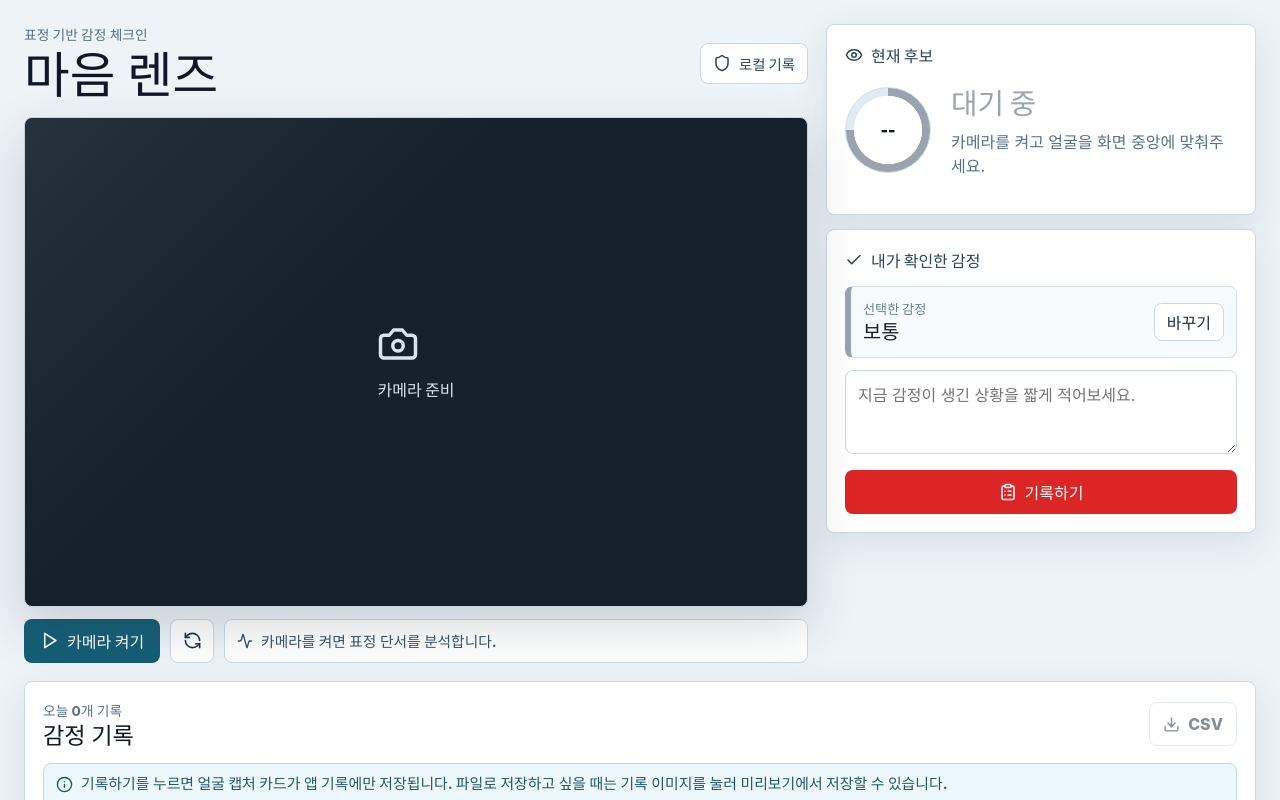
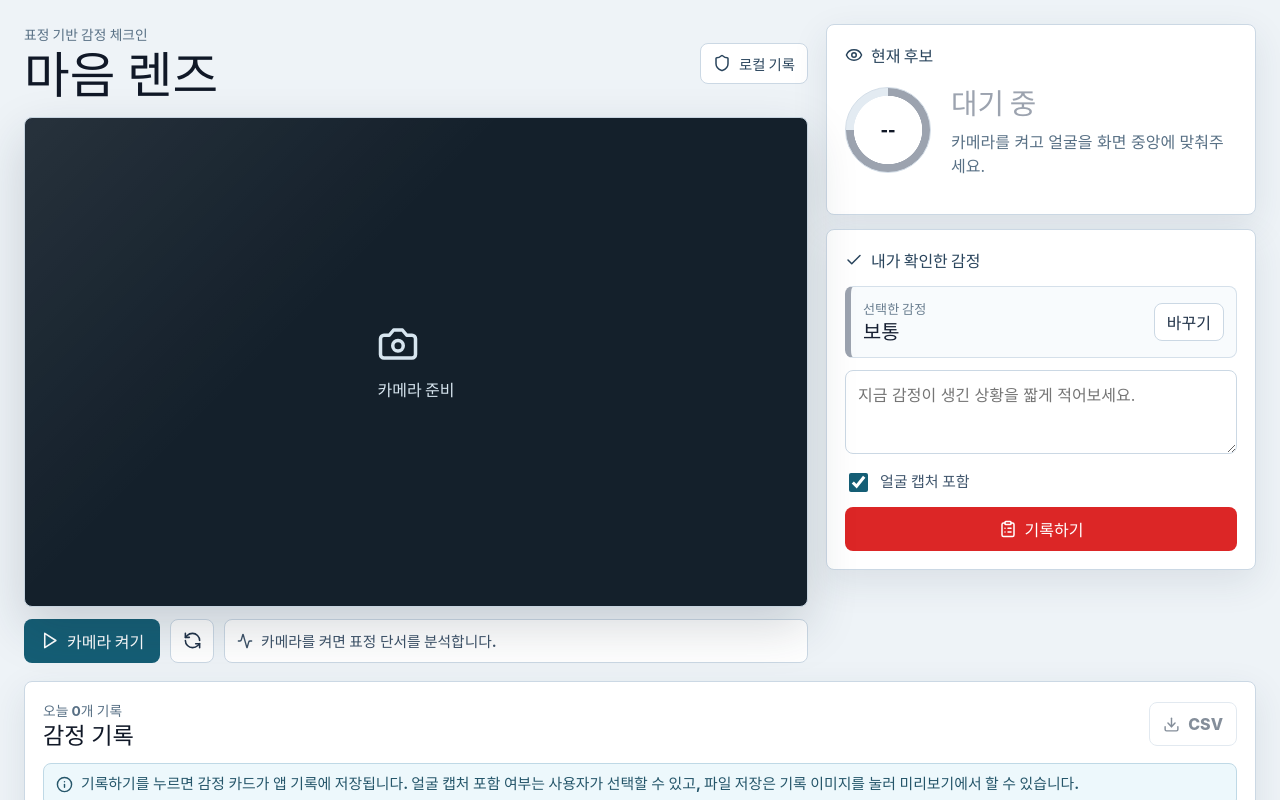
Before and after one commit to cleveranawim-source/emotion_lens, a React (Vite) app: page / in a window 1280 px wide. Shown: the top 800 px of the page. Built offline with nearby package versions, Linux system fonts and the light colour scheme.

Commit message:
Add face capture opt-in toggle

```diff
--- a/src/main.jsx
+++ b/src/main.jsx
@@ -427,8 +427,8 @@ function drawBarRow(context, label, score, x, y, width, color) {
   context.fill();
 }
 
-function createEmotionCardImage(video, record) {
-  if (!video || video.readyState < 2 || !video.videoWidth || !video.videoHeight) {
+function createEmotionCardImage(video, record, includeFace) {
+  if (includeFace && (!video || video.readyState < 2 || !video.videoWidth || !video.videoHeight)) {
     return '';
   }
 
@@ -444,7 +444,26 @@ function createEmotionCardImage(video, record) {
   context.lineWidth = 2;
   context.strokeRect(1, 1, captureCanvas.width - 2, captureCanvas.height - 2);
 
-  drawMirroredCoverVideo(context, video, 16, 22, 208, 156);
+  if (includeFace) {
+    drawMirroredCoverVideo(context, video, 16, 22, 208, 156);
+  } else {
+    drawRoundedRect(context, 16, 22, 208, 156, 14);
+    context.fillStyle = '#e8f0f6';
+    context.fill();
+    context.strokeStyle = '#cfdae5';
+    context.lineWidth = 2;
+    context.stroke();
+
+    context.fillStyle = '#536b82';
+    context.font = '800 24px system-ui, -apple-system, BlinkMacSystemFont, "Segoe UI", sans-serif';
+    context.textAlign = 'center';
+    context.textBaseline = 'middle';
+    context.fillText('사진 제외', 120, 100);
+    context.font = '600 18px system-ui, -apple-system, BlinkMacSystemFont, "Segoe UI", sans-serif';
+    context.fillText('감정 기록만 저장', 120, 132);
+    context.textAlign = 'start';
+    context.textBaseline = 'alphabetic';
+  }
 
   context.fillStyle = '#536b82';
   context.font = '700 29px system-ui, -apple-system, BlinkMacSystemFont, "Segoe UI", sans-serif';
@@ -562,6 +581,7 @@ function App() {
   const [previewRecord, setPreviewRecord] = useState(null);
   const [emotionPickerOpen, setEmotionPickerOpen] = useState(false);
   const [showAllEmotions, setShowAllEmotions] = useState(false);
+  const [includeFaceCapture, setIncludeFaceCapture] = useState(true);
 
   const todayRecords = useMemo(() => {
     const today = new Date().toDateString();
@@ -741,9 +761,10 @@ function App() {
       confidence: prediction?.confidence || 0,
       note: note.trim(),
       analysis,
+      includesFaceCapture: includeFaceCapture,
       capturedImage: '',
     };
-    record.capturedImage = createEmotionCardImage(videoRef.current, record);
+    record.capturedImage = createEmotionCardImage(videoRef.current, record, includeFaceCapture);
     saveRecords([record, ...records].slice(0, 24));
     setNote('');
     setEmotionEditedByUser(false);
@@ -763,7 +784,7 @@ function App() {
         record.selectedEmotion,
         record.predictedEmotion,
         `${record.confidence}%`,
-        record.capturedImage ? '있음' : '없음',
+        record.includesFaceCapture === false ? '제외' : '포함',
         record.note.replaceAll('"', '""'),
       ]),
     ]
@@ -975,6 +996,14 @@ function App() {
               placeholder="지금 감정이 생긴 상황을 짧게 적어보세요."
               rows={3}
             />
+            <label className="capture-toggle">
+              <input
+                type="checkbox"
+                checked={includeFaceCapture}
+                onChange={(event) => setIncludeFaceCapture(event.target.checked)}
+              />
+              <span>얼굴 캡처 포함</span>
+            </label>
             <button className="save-button" onClick={addRecord}>
               <ClipboardList size={18} />
               기록하기
@@ -997,7 +1026,7 @@ function App() {
 
         <div className="privacy-note">
           <Info size={17} />
-          기록하기를 누르면 얼굴 캡처 카드가 앱 기록에만 저장됩니다. 파일로 저장하고 싶을 때는 기록 이미지를 눌러 미리보기에서 저장할 수 있습니다.
+          기록하기를 누르면 감정 카드가 앱 기록에 저장됩니다. 얼굴 캡처 포함 여부는 사용자가 선택할 수 있고, 파일 저장은 기록 이미지를 눌러 미리보기에서 할 수 있습니다.
         </div>
 
         <div className="records-list">
--- a/src/styles.css
+++ b/src/styles.css
@@ -451,6 +451,24 @@ textarea:focus {
   box-shadow: 0 0 0 3px rgba(21, 94, 117, 0.16);
 }
 
+.capture-toggle {
+  display: flex;
+  align-items: center;
+  gap: 9px;
+  margin: 0 0 12px;
+  color: #40566d;
+  font-size: 0.94rem;
+  font-weight: 850;
+  line-height: 1.35;
+}
+
+.capture-toggle input {
+  width: 19px;
+  height: 19px;
+  accent-color: #155e75;
+  flex: 0 0 auto;
+}
+
 .save-button {
   width: 100%;
 }
```
